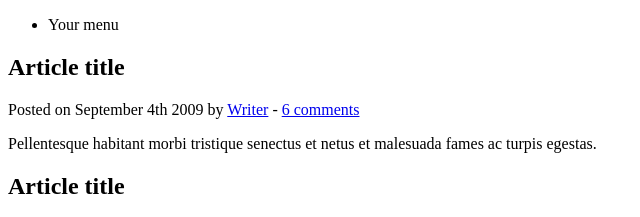
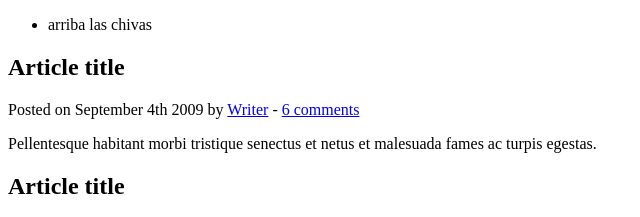
Before and after one commit to ErickAlvarez19rdz/demo-repo2, a plain HTML site: page index.html in a window 1280 px wide. Shown: the top 217 px of the page, 0-640 px from the left. Drawn offline with Linux system fonts and the light colour scheme.

```diff
--- a/index.html
+++ b/index.html
@@ -12,7 +12,7 @@
 	<header>
 		<nav>
 			<ul>
-				<li>Your menu</li>
+				<li>arriba las chivas</li>
 			</ul>
 		</nav>
 	</header>
```
